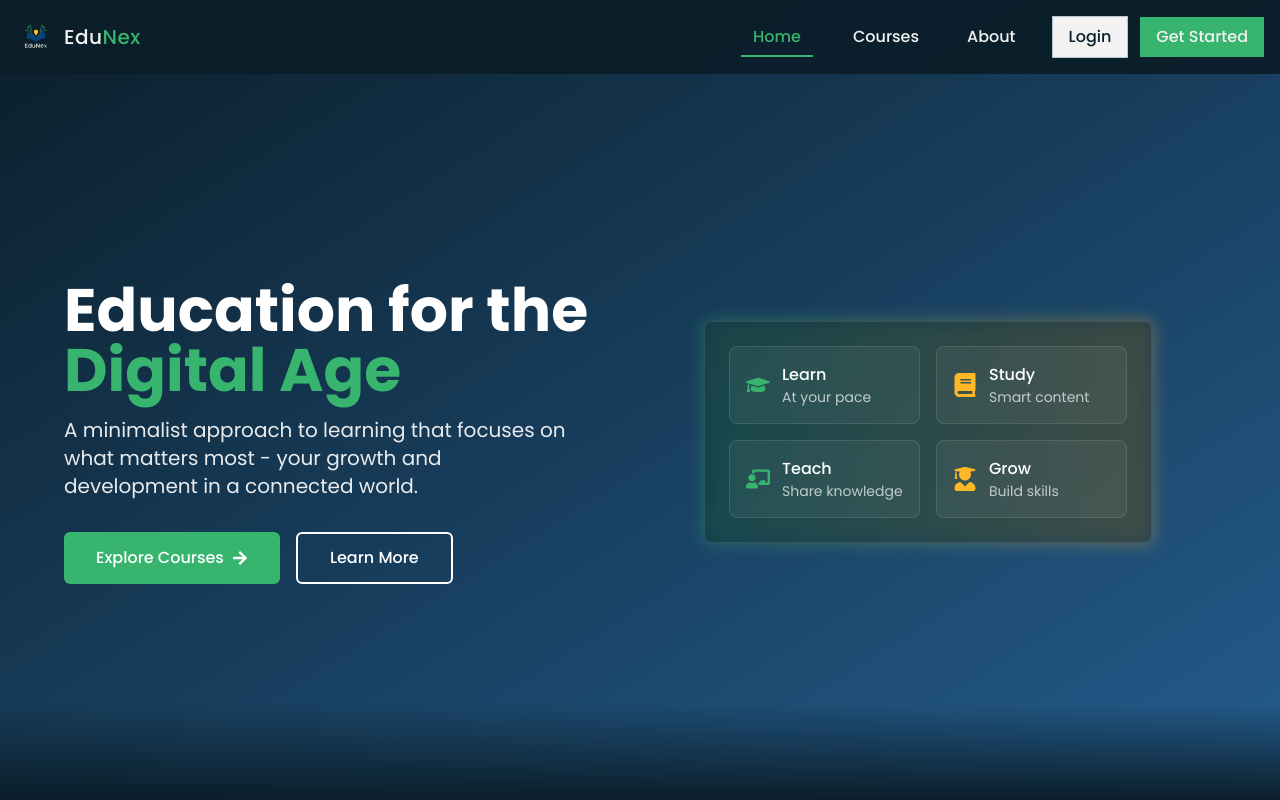
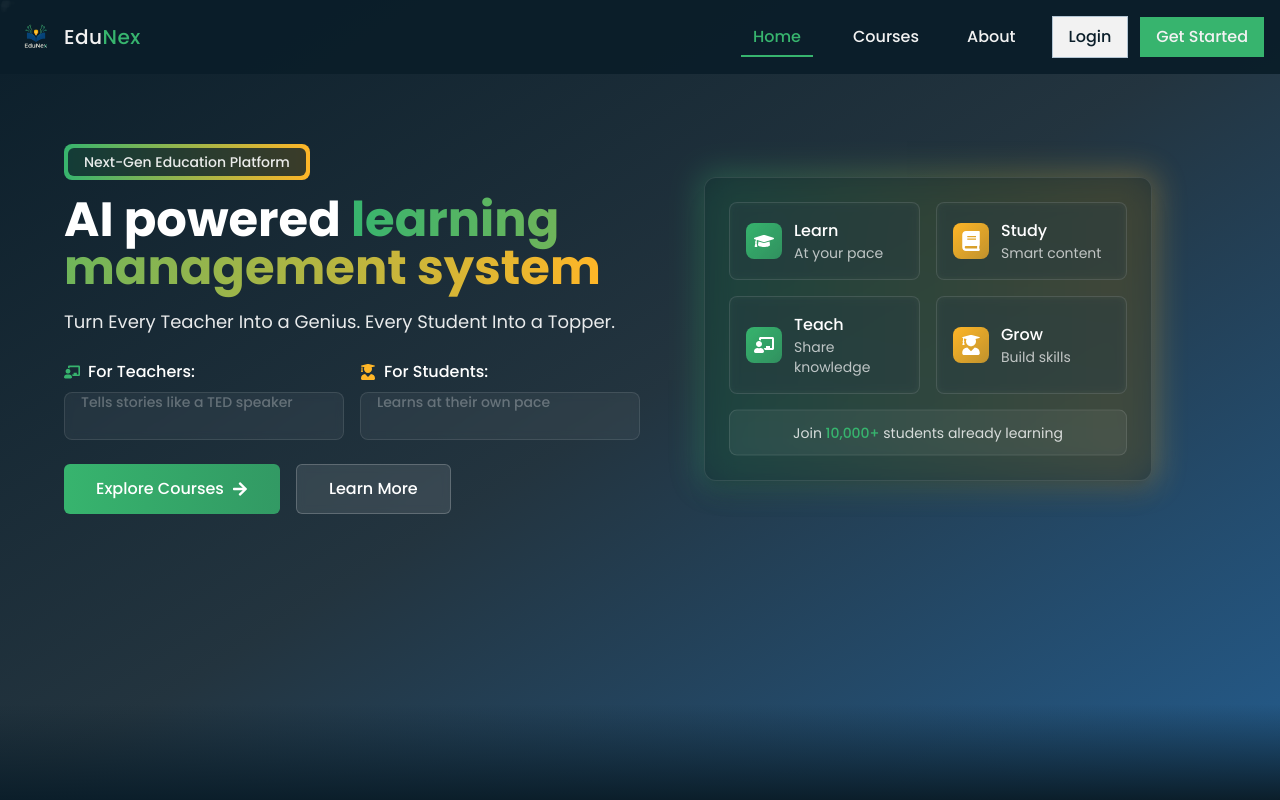
Before and after one commit to pateljeel123/school_duplicate, a React (Vite) app in the folder client/: page / in a window 1280 px wide. Shown: the top 800 px of the page. Built offline with nearby package versions, Linux system fonts and the light colour scheme.

Commit message:
Hero Section Updated

```diff
--- a/client/src/pages/Home.jsx
+++ b/client/src/pages/Home.jsx
@@ -1,53 +1,171 @@
 import React, { useState, useEffect } from 'react';
 import { useNavigate } from 'react-router-dom';
-import { motion } from 'framer-motion';
+import { motion, AnimatePresence } from 'framer-motion';
 import { FaUserGraduate, FaStar, FaChalkboardTeacher, FaBook, FaGraduationCap, FaArrowRight } from 'react-icons/fa';
 
 const HeroSection = () => {
   const navigate = useNavigate();
 
+  // State for text animation
+  const [teacherTextIndex, setTeacherTextIndex] = useState(0);
+  const [studentTextIndex, setStudentTextIndex] = useState(0);
+
+  const teacherTexts = [
+    "Plans lessons in seconds",
+    "Tells stories like a TED speaker",
+    "Uses real-time examples & facts",
+    "Generates quizzes instantly",
+    "Adapts to every class level"
+  ];
+
+  const studentTexts = [
+    "Solves doubts instantly",
+    "Learns at their own pace",
+    "Gets smarter with every click",
+    "Prepares better for every exam",
+    "Never misses a concept"
+  ];
+
+  // Text animation effect
+  useEffect(() => {
+    const teacherInterval = setInterval(() => {
+      setTeacherTextIndex((prevIndex) => (prevIndex + 1) % teacherTexts.length);
+    }, 3000);
+
+    const studentInterval = setInterval(() => {
+      setStudentTextIndex((prevIndex) => (prevIndex + 1) % studentTexts.length);
+    }, 3000);
+
+    return () => {
+      clearInterval(teacherInterval);
+      clearInterval(studentInterval);
+    };
+  }, []);
+
   return (
-    <section className="relative h-screen w-full overflow-hidden pt-16 bg-gradient-to-br from-primary to-rich-blue">
+    <section className="relative min-h-screen w-full overflow-hidden pt-16 bg-gradient-to-br from-primary via-primary/90 to-rich-blue">
+      {/* Animated background elements */}
       <div className="absolute inset-0 opacity-10">
         <div className="absolute inset-0 bg-grid-pattern"></div>
       </div>
 
-      <div className="container mx-auto h-full flex flex-col md:flex-row items-center justify-center px-6 md:px-10 lg:px-16">
+      {/* Floating particles */}
+      <div className="absolute inset-0 overflow-hidden">
+        {[...Array(20)].map((_, i) => (
+          <motion.div
+            key={i}
+            className="absolute w-2 h-2 rounded-full bg-white/30"
+            initial={{
+              x: Math.random() * 100 + '%',
+              y: Math.random() * 100 + '%',
+              opacity: Math.random() * 0.5 + 0.3
+            }}
+            animate={{
+              y: [null, Math.random() * 20 - 10 + '%'],
+              opacity: [null, Math.random() * 0.3 + 0.1]
+            }}
+            transition={{
+              duration: Math.random() * 10 + 10,
+              repeat: Infinity,
+              repeatType: 'reverse',
+              ease: 'easeInOut'
+            }}
+            style={{ width: Math.random() * 6 + 2 + 'px', height: Math.random() * 6 + 2 + 'px' }}
+          />
+        ))}
+      </div>
+
+      <div className="container mx-auto h-full flex flex-col md:flex-row items-center justify-center px-6 md:px-10 lg:px-16 py-12 md:py-20">
         {/* Left content */}
-        <div className="w-full md:w-1/2 text-left z-10 mb-10 md:mb-0">
+        <div className="w-full md:w-1/2 text-center md:text-left z-10 mb-10 md:mb-0">
+          <motion.div
+            initial={{ opacity: 0 }}
+            animate={{ opacity: 1 }}
+            transition={{ duration: 0.8 }}
+            className="p-1 inline-block rounded-lg bg-gradient-to-r from-bright-green to-accent mb-4"
+          >
+            <div className="bg-primary/80 rounded-md px-4 py-1">
+              <p className="text-white/90 text-sm font-medium">Next-Gen Education Platform</p>
+            </div>
+          </motion.div>
+
           <motion.h1
             initial={{ opacity: 0, y: 20 }}
             animate={{ opacity: 1, y: 0 }}
             transition={{ duration: 0.6 }}
-            className="text-4xl md:text-5xl lg:text-6xl font-bold text-white leading-tight font-display mb-4"
+            className="text-3xl md:text-4xl lg:text-5xl font-bold text-white leading-tight font-display mb-4"
           >
-            Education for the <span className="text-bright-green">Digital Age</span>
+            AI powered <span className="bg-clip-text text-transparent bg-gradient-to-r from-bright-green to-accent">learning management system</span>
           </motion.h1>
 
           <motion.p
             initial={{ opacity: 0, y: 20 }}
             animate={{ opacity: 1, y: 0 }}
             transition={{ duration: 0.6, delay: 0.2 }}
-            className="text-xl text-white/90 font-body mb-8 max-w-lg"
+            className="text-lg text-white/90 font-body mb-6"
           >
-            A minimalist approach to learning that focuses on what matters most - your growth and development in a connected world.
+            Turn Every Teacher Into a Genius. Every Student Into a Topper.
           </motion.p>
+
+          <div className="mb-6 space-y-4">
+            <div className="flex items-center gap-4">
+              <div className="w-1/2">
+                <h3 className="text-white text-base font-medium mb-2 flex items-center">
+                  <FaChalkboardTeacher className="text-bright-green mr-2" /> For Teachers:
+                </h3>
+                <div className="h-12 flex items-center bg-white/5 backdrop-blur-sm rounded-lg border border-white/10 px-4 overflow-hidden">
+                  <AnimatePresence mode="wait">
+                    <motion.p
+                      key={teacherTextIndex}
+                      initial={{ y: 20, opacity: 0 }}
+                      animate={{ y: 0, opacity: 1 }}
+                      exit={{ y: -20, opacity: 0 }}
+                      transition={{ duration: 0.4, ease: "easeOut" }}
+                      className="text-white/90 text-sm font-medium"
+                    >
+                      {teacherTexts[teacherTextIndex]}
+                    </motion.p>
+                  </AnimatePresence>
+                </div>
+              </div>
+
+              <div className="w-1/2">
+                <h3 className="text-white text-base font-medium mb-2 flex items-center">
+                  <FaUserGraduate className="text-accent mr-2" /> For Students:
+                </h3>
+                <div className="h-12 flex items-center bg-white/5 backdrop-blur-sm rounded-lg border border-white/10 px-4 overflow-hidden">
+                  <AnimatePresence mode="wait">
+                    <motion.p
+                      key={studentTextIndex}
+                      initial={{ y: 20, opacity: 0 }}
+                      animate={{ y: 0, opacity: 1 }}
+                      exit={{ y: -20, opacity: 0 }}
+                      transition={{ duration: 0.4, ease: "easeOut" }}
+                      className="text-white/90 text-sm font-medium"
+                    >
+                      {studentTexts[studentTextIndex]}
+                    </motion.p>
+                  </AnimatePresence>
+                </div>
+              </div>
+            </div>
+          </div>
 
           <motion.div
             initial={{ opacity: 0, y: 20 }}
             animate={{ opacity: 1, y: 0 }}
-            transition={{ duration: 0.6, delay: 0.4 }}
-            className="flex flex-wrap gap-4"
+            transition={{ duration: 0.6, delay: 0.5 }}
+            className="flex flex-wrap gap-4 justify-center md:justify-start"
           >
             <button
-              className="bg-bright-green text-white py-3 px-8 rounded-md hover:bg-bright-green/90 transition-all duration-300 flex items-center justify-center font-medium"
+              className="bg-gradient-to-r from-bright-green to-bright-green/80 text-white py-3 px-8 rounded-md hover:shadow-lg hover:shadow-bright-green/20 transition-all duration-300 flex items-center justify-center font-medium group"
               onClick={() => navigate('/courses')}
             >
-              Explore Courses <FaArrowRight className="ml-2" />
+              Explore Courses <FaArrowRight className="ml-2 group-hover:translate-x-1 transition-transform duration-300" />
             </button>
 
             <button
-              className="bg-transparent border-2 border-white text-white py-3 px-8 rounded-md hover:bg-white/10 transition-all duration-300 font-medium"
+              className="bg-white/10 backdrop-blur-sm border border-white/20 text-white py-3 px-8 rounded-md hover:bg-white/15 transition-all duration-300 font-medium"
               onClick={() => navigate('/about')}
             >
               Learn More
@@ -63,38 +181,54 @@ const HeroSection = () => {
           className="w-full md:w-1/2 flex justify-center items-center z-10"
         >
           <div className="relative w-full max-w-md">
-            <div className="absolute -inset-0.5 bg-gradient-to-r from-bright-green to-accent rounded-lg blur opacity-30"></div>
-            <div className="relative bg-primary/40 backdrop-blur-sm p-6 rounded-lg border border-white/10">
+            <div className="absolute -inset-1 bg-gradient-to-r from-bright-green to-accent rounded-xl blur-lg opacity-30 animate-pulse"></div>
+            <div className="relative bg-primary/40 backdrop-blur-md p-6 rounded-xl border border-white/10 shadow-xl">
               <div className="grid grid-cols-2 gap-4">
-                <div className="bg-white/5 p-4 rounded-lg border border-white/10 flex items-center">
-                  <FaGraduationCap className="text-bright-green text-2xl mr-3" />
+                <div className="bg-white/5 p-4 rounded-lg border border-white/10 flex items-center backdrop-blur-sm hover:bg-white/10 transition-colors duration-300 group">
+                  <div className="bg-gradient-to-br from-bright-green to-bright-green/70 p-2 rounded-lg mr-3 group-hover:scale-110 transition-transform duration-300">
+                    <FaGraduationCap className="text-white text-xl" />
+                  </div>
                   <div>
                     <h3 className="text-white font-medium">Learn</h3>
                     <p className="text-white/70 text-sm">At your pace</p>
                   </div>
                 </div>
-                <div className="bg-white/5 p-4 rounded-lg border border-white/10 flex items-center">
-                  <FaBook className="text-accent text-2xl mr-3" />
+                <div className="bg-white/5 p-4 rounded-lg border border-white/10 flex items-center backdrop-blur-sm hover:bg-white/10 transition-colors duration-300 group">
+                  <div className="bg-gradient-to-br from-accent to-accent/70 p-2 rounded-lg mr-3 group-hover:scale-110 transition-transform duration-300">
+                    <FaBook className="text-white text-xl" />
+                  </div>
                   <div>
                     <h3 className="text-white font-medium">Study</h3>
                     <p className="text-white/70 text-sm">Smart content</p>
                   </div>
                 </div>
-                <div className="bg-white/5 p-4 rounded-lg border border-white/10 flex items-center">
-                  <FaChalkboardTeacher className="text-bright-green text-2xl mr-3" />
+                <div className="bg-white/5 p-4 rounded-lg border border-white/10 flex items-center backdrop-blur-sm hover:bg-white/10 transition-colors duration-300 group">
+                  <div className="bg-gradient-to-br from-bright-green to-bright-green/70 p-2 rounded-lg mr-3 group-hover:scale-110 transition-transform duration-300">
+                    <FaChalkboardTeacher className="text-white text-xl" />
+                  </div>
                   <div>
                     <h3 className="text-white font-medium">Teach</h3>
                     <p className="text-white/70 text-sm">Share knowledge</p>
                   </div>
                 </div>
-                <div className="bg-white/5 p-4 rounded-lg border border-white/10 flex items-center">
-                  <FaUserGraduate className="text-accent text-2xl mr-3" />
+                <div className="bg-white/5 p-4 rounded-lg border border-white/10 flex items-center backdrop-blur-sm hover:bg-white/10 transition-colors duration-300 group">
+                  <div className="bg-gradient-to-br from-accent to-accent/70 p-2 rounded-lg mr-3 group-hover:scale-110 transition-transform duration-300">
+                    <FaUserGraduate className="text-white text-xl" />
+                  </div>
                   <div>
                     <h3 className="text-white font-medium">Grow</h3>
                     <p className="text-white/70 text-sm">Build skills</p>
                   </div>
                 </div>
               </div>
+
+              <motion.div
+                className="mt-4 p-3 bg-white/5 border border-white/10 rounded-lg text-center"
+                animate={{ y: [0, -5, 0] }}
+                transition={{ duration: 2, repeat: Infinity, ease: "easeInOut" }}
+              >
+                <p className="text-white/80 text-sm">Join <span className="text-bright-green font-medium">10,000+</span> students already learning</p>
+              </motion.div>
             </div>
           </div>
         </motion.div>
@@ -407,7 +541,7 @@ const Home = () => {
                 >
                   Get Started
                 </button>
-                <button className="px-6 py-2 bg-white text-primary border border-primary rounded-md hover:bg-primary/5 transition-colors duration-300 text-sm font-medium">
+                <button className="px-6 py-2 bg-white text-primary border border-primary rounded-md hover:bg-primary/5 transition-colors duration-300 font-medium">
                   Learn More
                 </button>
               </div>
```
